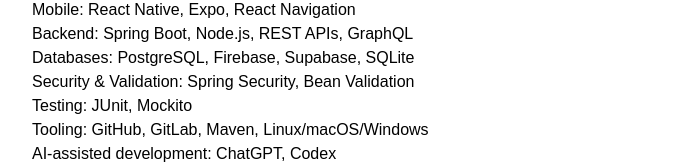
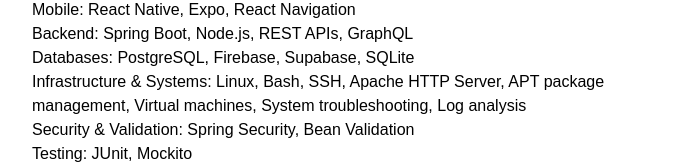
Before and after one commit to Hirvilampi/timo-portfolio, a Next.js app: page /it/projects in a window 1280 px wide. Shown: the part 286-454 px from the top of the page, without its empty margins (288-979 px from the left). Built offline with nearby package versions, Linux system fonts and the light colour scheme; no server answers; the database is empty.

Commit message:
Make project listing pages dynamic for fresh Supabase content

```diff
--- a/app/it/projects/[itSlug]/page.tsx
+++ b/app/it/projects/[itSlug]/page.tsx
@@ -7,6 +7,8 @@
 import { getITProject } from "@/lib/itproject";
 import BackButton from "@/components/BackButton";
 import OnMouseOver from "@/components/MouseOver";
+
+
 
 function toAbsoluteUrl(url?: string | null) {
   if (!url) return null;
--- a/app/it/projects/page.tsx
+++ b/app/it/projects/page.tsx
@@ -5,6 +5,8 @@
 import BackButton from "@/components/BackButton";
 import classes from "./page.module.css";
 import OnMouseOver from "@/components/MouseOver";
+
+export const dynamic = "force-dynamic";
 
 export default async function Productions() {
   const itprojects = await getITProjects();
@@ -40,6 +42,8 @@
                       <li>Mobile: React Native, Expo, React Navigation</li>
                       <li>Backend: Spring Boot, Node.js, REST APIs, GraphQL</li>
                       <li>Databases: PostgreSQL, Firebase, Supabase, SQLite</li>
+                      <li>Infrastructure & Systems: Linux, Bash, SSH, Apache HTTP Server, APT package management, Virtual machines, System troubleshooting, Log analysis
+</li>
                       <li>
                         Security & Validation: Spring Security, Bean Validation
                       </li>
--- a/app/tv/productions/page.tsx
+++ b/app/tv/productions/page.tsx
@@ -2,6 +2,8 @@
 import { getTVProductions } from "@/lib/tvproductions";
 import BackButton from "@/components/BackButton";
 import OnMouseOver from "@/components/MouseOver";
+
+export const dynamic = "force-dynamic";
 
 export default async function Productions() {
   const tvproductions = await getTVProductions();
```
